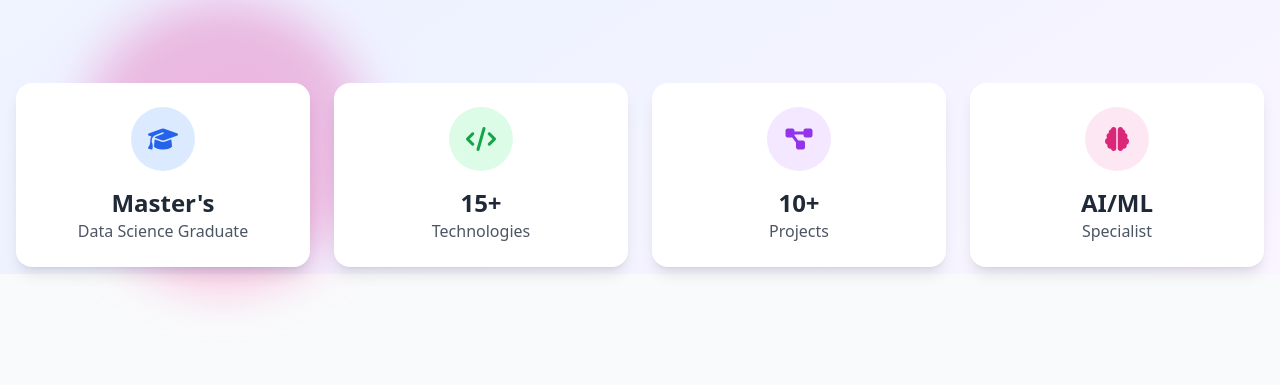
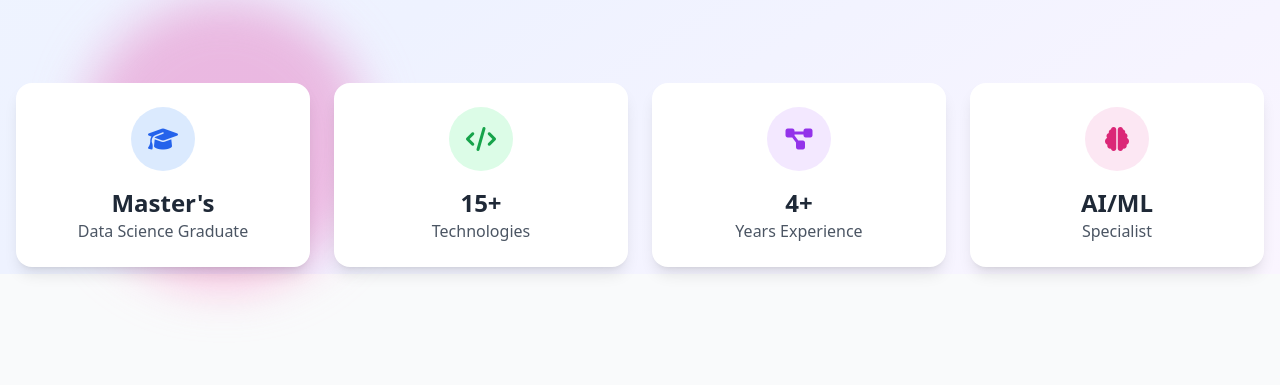
Before and after one commit to LIKHITH20/Interactive-Portfolio, a Flask app: page / in a window 1280 px wide. Shown: the part 526-911 px from the top of the page. Run offline with Flask 3, Linux system fonts and the light colour scheme; data that the repository does not hold is empty; some libraries are stand-ins or nearby versions.

Commit message:
Update experience stat from '10+ projects' to '4+ years experience'
📊 STATS UPDATE:
- Changed main page quick stats from '10+ Projects' to '4+ Years Experience'
- More accurately reflects professional experience timeline
- Maintains visual consistency with other stats

✅ VERIFIED:
- About page already shows '4+ Years Professional Experience' ✓
- Skills page doesn't have project count stat ✓
- All other pages are consistent ✓

This better represents your professional journey and experience level!

```diff
--- a/templates/index.html
+++ b/templates/index.html
@@ -199,8 +199,8 @@
                     <div class="w-16 h-16 bg-purple-100 rounded-full flex items-center justify-center mx-auto mb-4">
                         <i class="fas fa-project-diagram text-purple-600 text-2xl"></i>
                     </div>
-                    <h3 class="text-2xl font-bold text-gray-800">10+</h3>
-                    <p class="text-gray-600">Projects</p>
+                    <h3 class="text-2xl font-bold text-gray-800">4+</h3>
+                    <p class="text-gray-600">Years Experience</p>
                 </div>
                 <div class="bg-white rounded-2xl p-6 shadow-lg hover-lift text-center">
                     <div class="w-16 h-16 bg-pink-100 rounded-full flex items-center justify-center mx-auto mb-4">
```
